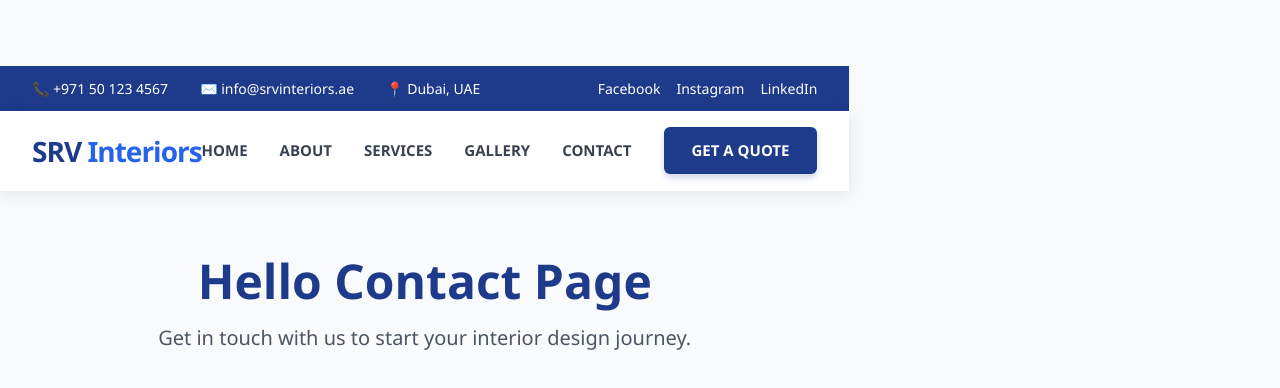
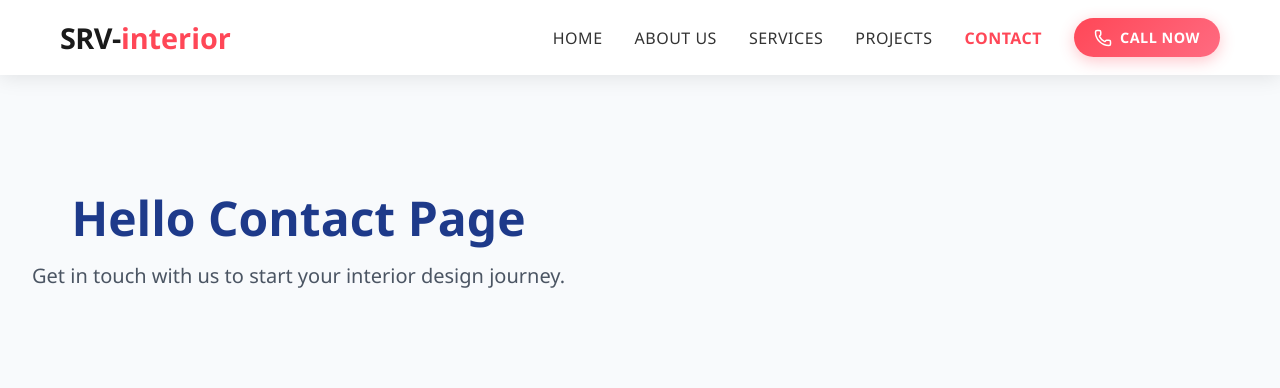
Before and after one commit to ndshaikh0791/Srv, a React (Vite) app: page /contact in a window 1280 px wide. Shown: the top 388 px of the page. Built offline with nearby package versions, Linux system fonts and the light colour scheme.

Commit message:
update Navigation

```diff
--- a/src/App.jsx
+++ b/src/App.jsx
@@ -1,25 +1,28 @@
-import React from "react";
-import { BrowserRouter as Router, Routes, Route } from "react-router-dom";
-import Navbar from "./components/Navbar.jsx";
-import Home from "./pages/Home.jsx";
-import About from "./pages/About.jsx";
-import Services from "./pages/Services.jsx";
-import Gallery from "./pages/Gallery.jsx";
-import Contact from "./pages/Contact.jsx";
-import "./App.css";
+// src/App.jsx
+import React from 'react';
+import { BrowserRouter as Router, Routes, Route } from 'react-router-dom';
+import Navbar from './components/Navbar';
+import Home from './pages/Home';
+import About from './pages/About';
+import Services from './pages/Services';
+import Projects from './pages/Gallery'; // Assuming Gallery is Projects page
+import Contact from './pages/Contact';
+import './App.css';
 
 function App() {
   return (
     <Router>
       <div className="App">
         <Navbar />
+        <main className="main-content">
           <Routes>
             <Route path="/" element={<Home />} />
             <Route path="/about" element={<About />} />
             <Route path="/services" element={<Services />} />
-          <Route path="/gallery" element={<Gallery />} />
+            <Route path="/projects" element={<Projects />} />
             <Route path="/contact" element={<Contact />} />
           </Routes>
+        </main>
       </div>
     </Router>
   );
--- a/src/components/Navbar.jsx
+++ b/src/components/Navbar.jsx
@@ -1,50 +1,82 @@
-import React from "react";
-import { Link } from "react-router-dom";
-import "../styles/Navbar.css";
+// src/components/Navbar.jsx
+import React, { useState } from 'react';
+import { Link, useLocation } from 'react-router-dom';
+import '../styles/Navbar.css';
+import { Phone } from 'lucide-react'; // 如果使用lucide-react，需要安装
 
 const Navbar = () => {
+  const [isMenuOpen, setIsMenuOpen] = useState(false);
+  const location = useLocation();
+
+  const navItems = [
+    { id: 'home', label: 'Home', path: '/' },
+    { id: 'about', label: 'About Us', path: '/about' },
+    { id: 'services', label: 'Services', path: '/services' },
+    { id: 'projects', label: 'Projects', path: '/projects' },
+    { id: 'contact', label: 'Contact', path: '/contact' }
+  ];
+
+  const toggleMenu = () => {
+    setIsMenuOpen(!isMenuOpen);
+  };
+
+  const handleCallNow = () => {
+    window.location.href = 'tel:+1234567890'; // 替换为实际电话号码
+  };
+
   return (
-    <>
-      {/* Top Bar - Contact Info */}
-      <div className="top-bar">
-        <div className="top-bar-container">
-          <div className="contact-info">
-            <span>📞 +971 50 123 4567</span>
-            <span>✉️ info@srvinteriors.ae</span>
-            <span>📍 Dubai, UAE</span>
-          </div>
-          <div className="social-links">
-            <a href="#">Facebook</a>
-            <a href="#">Instagram</a>
-            <a href="#">LinkedIn</a>
-          </div>
-        </div>
+    <nav className="navbar">
+      <div className="nav-container">
+        {/* Logo Section */}
+        <div className="nav-logo">
+          <Link to="/" className="logo-link">
+            <span className="logo-text">SRV-</span>
+            <span className="logo-dot">interior</span>
+          </Link>
         </div>
 
-      {/* Main Navbar */}
-      <nav className="main-nav">
-        <div className="nav-container">
-          {/* Logo - Left */}
-          <Link to="/" className="logo">
-            SRV <span>Interiors</span>
+        {/* Navigation Menu */}
+        <div className={`nav-menu ${isMenuOpen ? 'active' : ''}`}>
+          <ul className="nav-links">
+            {navItems.map((item) => (
+              <li key={item.id} className="nav-item">
+                <Link
+                  to={item.path}
+                  className={`nav-link ${
+                    location.pathname === item.path ? 'active' : ''
+                  }`}
+                  onClick={() => setIsMenuOpen(false)}
+                >
+                  {item.label}
                 </Link>
+              </li>
+            ))}
+          </ul>
 
-          {/* Menu - Right */}
-          <div className="nav-menu">
-            <Link to="/" className="nav-link">HOME</Link>
-            <Link to="/about" className="nav-link">ABOUT</Link>
-            <Link to="/services" className="nav-link">SERVICES</Link>
-            <Link to="/gallery" className="nav-link">GALLERY</Link>
-            <Link to="/contact" className="nav-link">CONTACT</Link>
+          {/* Call Now Button - Desktop */}
+          <button className="call-now-btn desktop-only" onClick={handleCallNow}>
+            <Phone size={18} />
+            <span>Call Now</span>
+          </button>
+        </div>
 
-            {/* CTA Button */}
-            <Link to="/contact" className="cta-button">
-              GET A QUOTE
-            </Link>
+        {/* Call Now Button - Mobile (outside menu) */}
+        <button className="call-now-btn mobile-call" onClick={handleCallNow}>
+          <Phone size={18} />
+        </button>
+
+        {/* Hamburger Menu */}
+        <div
+          className={`hamburger ${isMenuOpen ? 'active' : ''}`}
+          onClick={toggleMenu}
+          aria-label="Toggle menu"
+        >
+          <span className="bar"></span>
+          <span className="bar"></span>
+          <span className="bar"></span>
         </div>
       </div>
     </nav>
-    </>
   );
 };
 
--- a/src/styles/Navbar.css
+++ b/src/styles/Navbar.css
@@ -1,149 +1,284 @@
-/* ===== TOP BAR ===== */
-.top-bar {
-  background-color: #1E3A8A;
-  color: white;
-  padding: 12px 0;
-  font-size: 14px;
+/* src/styles/Navbar.css */
+/* Base Navbar Styles */
+.navbar {
+  position: fixed;
+  top: 0;
+  left: 0;
   width: 100%;
+  background-color: #ffffff;
+  z-index: 1000;
+  padding: 1rem 0;
+  box-shadow: 0 2px 20px rgba(0, 0, 0, 0.1);
+  transition: all 0.3s ease;
 }
 
-.top-bar-container {
+.nav-container {
   max-width: 1200px;
   margin: 0 auto;
-  padding: 0 2rem;
+  padding: 0 20px;
   display: flex;
   justify-content: space-between;
   align-items: center;
 }
 
-.contact-info {
+/* Logo Styles */
+.nav-logo {
   display: flex;
-  gap: 2rem;
+  align-items: center;
 }
 
-.contact-info span {
+.logo-link {
   display: flex;
   align-items: center;
-  gap: 0.5rem;
+  text-decoration: none;
+  font-size: 1.8rem;
+  font-weight: 800;
+  color: #000;
 }
 
-.social-links {
-  display: flex;
-  gap: 1rem;
+.logo-text {
+  color: #1a1a1a;
+  letter-spacing: -0.5px;
 }
 
-.social-links a {
-  color: white;
-  text-decoration: none;
-  transition: color 0.3s;
+.logo-dot {
+  color: #ff4757; /* Red color for the dot */
+  font-weight: 900;
 }
 
-.social-links a:hover {
-  color: #93C5FD;
-}
-
-/* ===== MAIN NAVBAR ===== */
-.main-nav {
-  background-color: white;
-  box-shadow: 0 2px 15px rgba(0,0,0,0.1);
-  position: sticky;
-  top: 0;
-  z-index: 1000;
-  width: 100%;
-}
-
-.nav-container {
-  max-width: 1200px;
-  margin: 0 auto;
-  padding: 0 2rem;
-  display: flex;
-  justify-content: space-between;
-  align-items: center;
-  height: 80px;
-}
-
-/* Logo */
-.logo {
-  font-size: 28px;
-  font-weight: 800;
-  color: #1E3A8A;
-  text-decoration: none;
-  letter-spacing: -1px;
-}
-
-.logo span {
-  color: #2563EB;
-}
-
-/* Menu */
+/* Navigation Menu */
 .nav-menu {
   display: flex;
   align-items: center;
   gap: 2rem;
 }
 
+.nav-links {
+  display: flex;
+  list-style: none;
+  margin: 0;
+  padding: 0;
+  gap: 2rem;
+}
+
+.nav-item {
+  position: relative;
+}
+
 .nav-link {
+  color: #333;
   text-decoration: none;
-  color: #374151;
-  font-weight: 600;
-  font-size: 15px;
+  font-size: 1rem;
+  font-weight: 500;
   padding: 0.5rem 0;
   position: relative;
-  transition: color 0.3s;
+  transition: color 0.3s ease;
+  text-transform: uppercase;
+  letter-spacing: 0.5px;
 }
 
-/* Underline animation on hover */
-.nav-link::after {
+.nav-link:hover {
+  color: #ff4757;
+}
+
+.nav-link.active {
+  color: #ff4757;
+  font-weight: 600;
+}
+
+.nav-link.active::after {
   content: '';
   position: absolute;
   bottom: 0;
   left: 0;
-  width: 0;
+  width: 100%;
   height: 2px;
-  background-color: #1E3A8A;
-  transition: width 0.3s ease;
+  background-color: #ff4757;
+  transform-origin: bottom left;
+  animation: underlineSlide 0.3s ease;
 }
 
-.nav-link:hover::after {
-  width: 100%;
+@keyframes underlineSlide {
+  from {
+    transform: scaleX(0);
+  }
+  to {
+    transform: scaleX(1);
+  }
 }
 
-.nav-link:hover {
-  color: #1E3A8A;
+/* Call Now Button */
+.call-now-btn {
+  display: flex;
+  align-items: center;
+  gap: 8px;
+  padding: 10px 20px;
+  background: linear-gradient(135deg, #ff4757 0%, #ff6b81 100%);
+  color: white;
+  border: none;
+  border-radius: 25px;
+  font-weight: 600;
+  font-size: 0.9rem;
+  cursor: pointer;
+  transition: all 0.3s ease;
+  box-shadow: 0 4px 15px rgba(255, 71, 87, 0.3);
+  text-transform: uppercase;
+  letter-spacing: 0.5px;
 }
 
-/* CTA Button */
-.cta-button {
-  background-color: #1E3A8A;
-  color: white;
-  padding: 12px 28px;
-  border-radius: 6px;
-  text-decoration: none;
-  font-weight: 600;
-  font-size: 15px;
-  transition: all 0.3s ease;
-  box-shadow: 0 4px 6px rgba(30, 58, 138, 0.2);
+.call-now-btn:hover {
+  transform: translateY(-2px);
+  box-shadow: 0 6px 20px rgba(255, 71, 87, 0.4);
+  background: linear-gradient(135deg, #ff3742 0%, #ff4757 100%);
 }
 
-.cta-button:hover {
-  background-color: #2563EB;
-  transform: translateY(-2px);
-  box-shadow: 0 6px 12px rgba(30, 58, 138, 0.3);
+.call-now-btn:active {
+  transform: translateY(0);
 }
 
-/* Responsive - Mobile */
-@media (max-width: 768px) {
-  .top-bar-container,
-  .nav-container {
-    padding: 0 1rem;
+.mobile-call {
+  display: none;
+  padding: 8px;
+  min-width: 40px;
+  justify-content: center;
+}
+
+.desktop-only span {
+  display: inline;
+}
+
+/* Hamburger Menu */
+.hamburger {
+  display: none;
+  flex-direction: column;
+  cursor: pointer;
+  z-index: 1001;
+  width: 30px;
+  height: 21px;
+  justify-content: space-between;
+}
+
+.bar {
+  width: 100%;
+  height: 3px;
+  background-color: #333;
+  transition: 0.3s;
+  border-radius: 2px;
+}
+
+/* Responsive Styles */
+@media screen and (max-width: 992px) {
+  .nav-links {
+    gap: 1.5rem;
   }
 
-  .contact-info {
-    flex-direction: column;
-    gap: 0.5rem;
+  .call-now-btn {
+    padding: 8px 16px;
+    font-size: 0.85rem;
+  }
+}
+
+@media screen and (max-width: 768px) {
+  .hamburger {
+    display: flex;
   }
 
   .nav-menu {
-    display: none; /* Mobile menu hide */
+    position: fixed;
+    left: -100%;
+    top: 0;
+    flex-direction: column;
+    background-color: white;
+    width: 80%;
+    max-width: 300px;
+    height: 100vh;
+    padding: 80px 30px 30px;
+    transition: 0.4s cubic-bezier(0.77, 0.2, 0.05, 1.0);
+    box-shadow: 0 0 30px rgba(0, 0, 0, 0.2);
+    z-index: 999;
+  }
+
+  .nav-menu.active {
+    left: 0;
+  }
+
+  .nav-links {
+    flex-direction: column;
+    gap: 0;
+    width: 100%;
+  }
+
+  .nav-item {
+    width: 100%;
+    margin: 0;
+    border-bottom: 1px solid #f0f0f0;
+  }
+
+  .nav-link {
+    display: block;
+    padding: 1rem 0;
+    font-size: 1.1rem;
+    width: 100%;
+  }
+
+  .nav-link.active::after {
+    display: none;
+  }
+
+  .nav-link.active {
+    background-color: rgba(255, 71, 87, 0.1);
+    padding-left: 10px;
+    border-radius: 5px;
+  }
+
+  .desktop-only {
+    display: none !important;
+  }
+
+  .mobile-call {
+    display: flex;
+    margin-right: 15px;
+  }
+
+  .hamburger.active .bar:nth-child(1) {
+    transform: translateY(9px) rotate(45deg);
+  }
+
+  .hamburger.active .bar:nth-child(2) {
+    opacity: 0;
+  }
+
+  .hamburger.active .bar:nth-child(3) {
+    transform: translateY(-9px) rotate(-45deg);
   }
 }
+
+@media screen and (max-width: 480px) {
+  .nav-container {
+    padding: 0 15px;
+  }
+
+  .logo-link {
+    font-size: 1.5rem;
+  }
+}
+
+/* Overlay for mobile menu */
+.nav-menu::before {
+  content: '';
+  position: fixed;
+  top: 0;
+  left: 0;
+  width: 100%;
+  height: 100%;
+  background-color: rgba(0, 0, 0, 0.5);
+  opacity: 0;
+  visibility: hidden;
+  transition: opacity 0.3s ease;
+  z-index: -1;
+}
+
+.nav-menu.active::before {
+  opacity: 1;
+  visibility: visible;
+}
```
Lines whose indentation alone changed are shown as unchanged.
